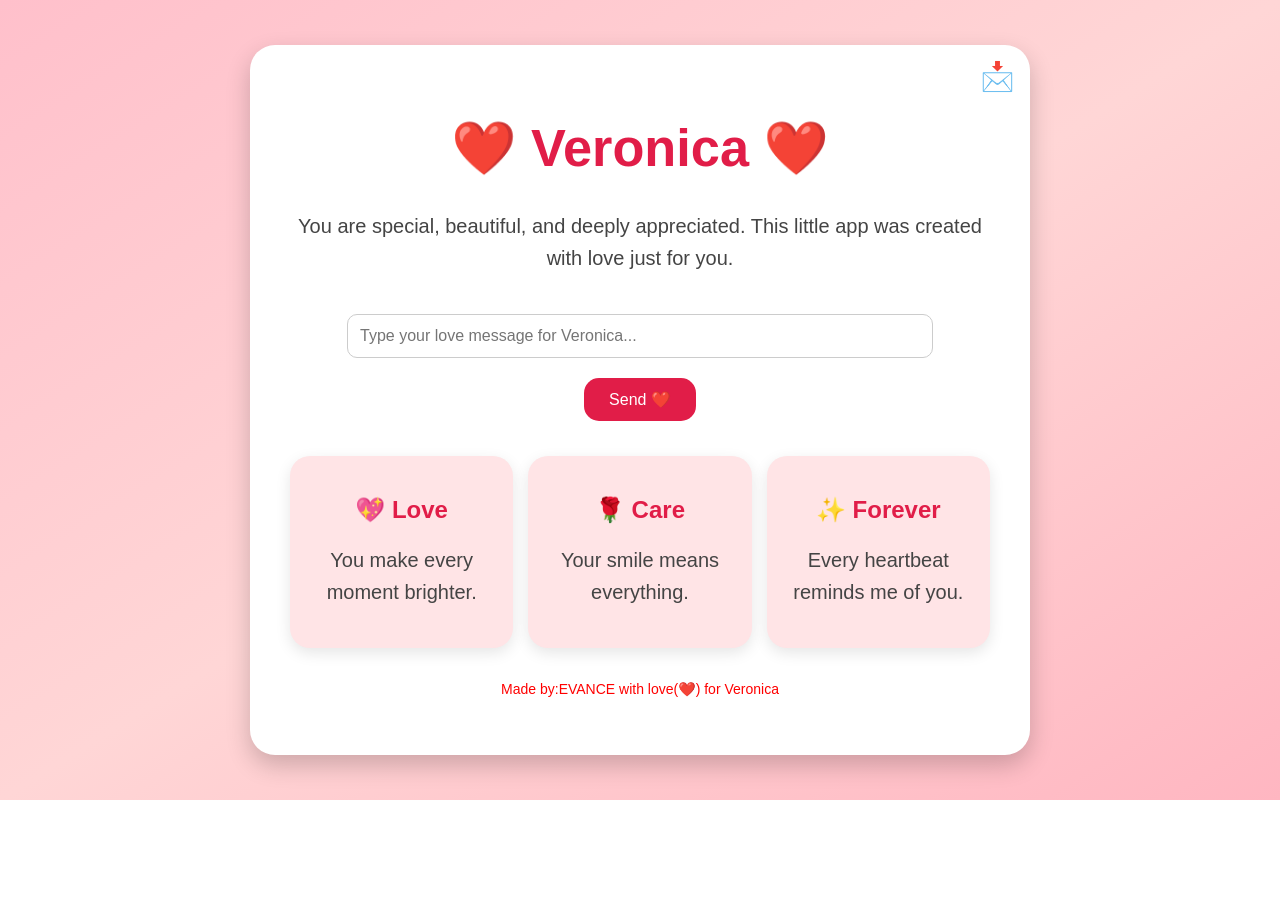
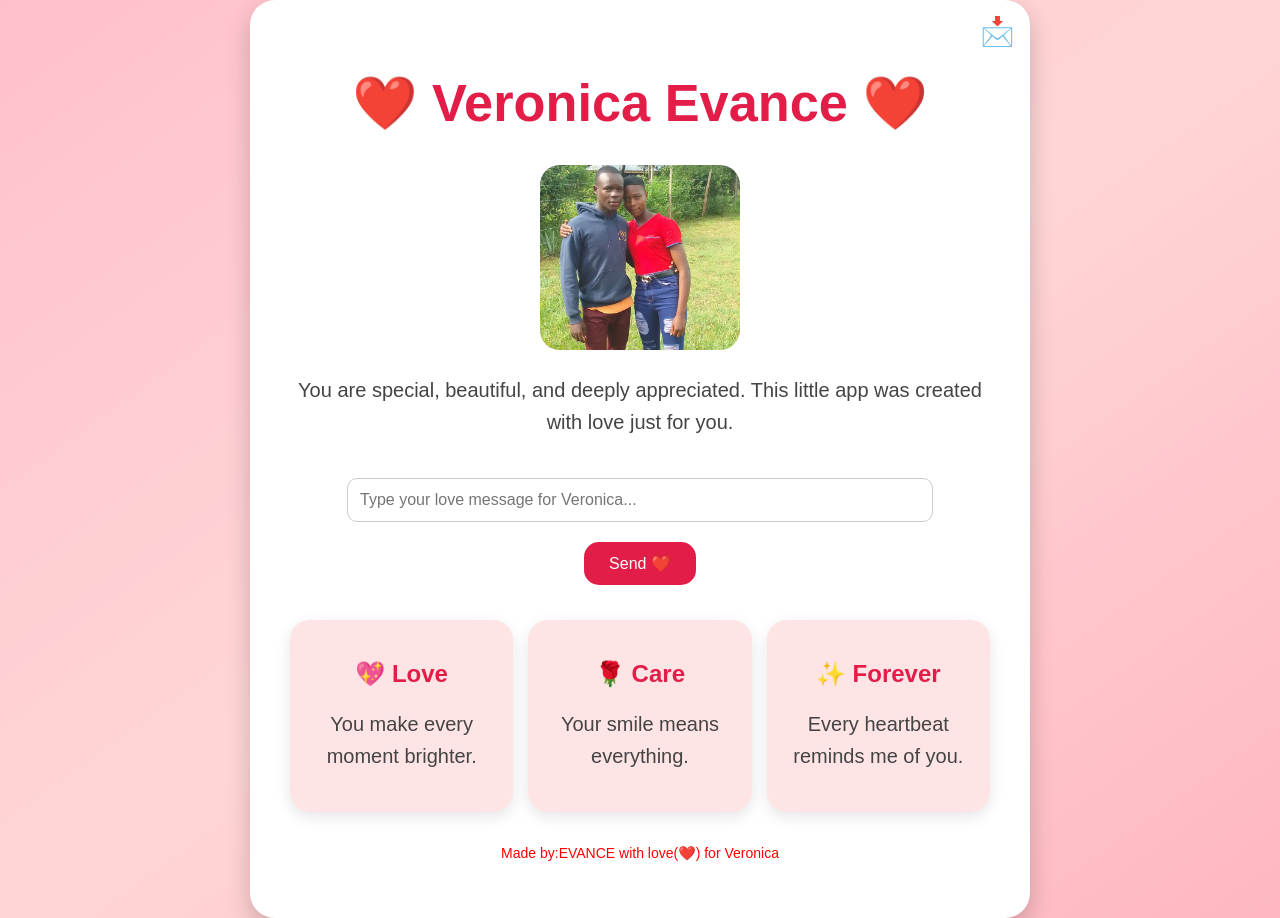
Before and after one commit to evanceandala21-cyber/love-app, a plain HTML site: page index.html in a window 1280 px wide. Before the commit the page ends 800 px from the top, so only its background shows below. Drawn offline with Linux system fonts and the light colour scheme.

Commit message:
Add files via upload

```diff
--- a/index.html
+++ b/index.html
@@ -127,7 +127,8 @@
       📩<span id="badge" class="badge" style="display:none;">0</span>
     </div>
 
-    <h1>❤️ Veronica ❤️</h1>
+    <h1>❤️ Veronica Evance ❤️</h1>
+    <img src="vero.jpg" alt="Love Photo" style="width:200px; border-radius:20px;">
 
     <p>
       You are special, beautiful, and deeply appreciated. This little app was created with love just for you.
```
